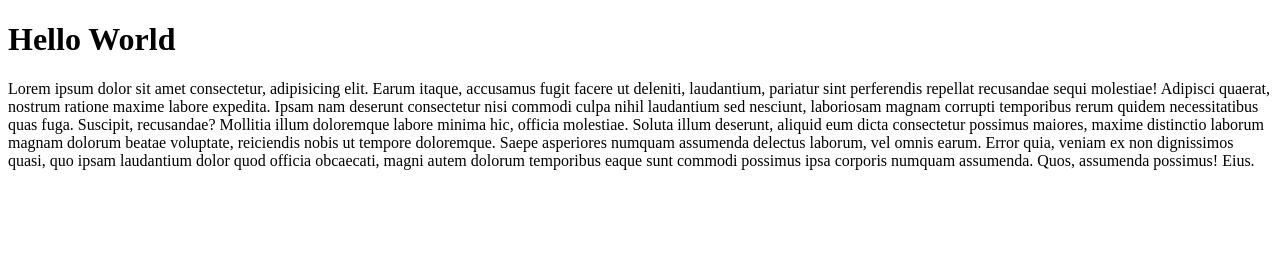
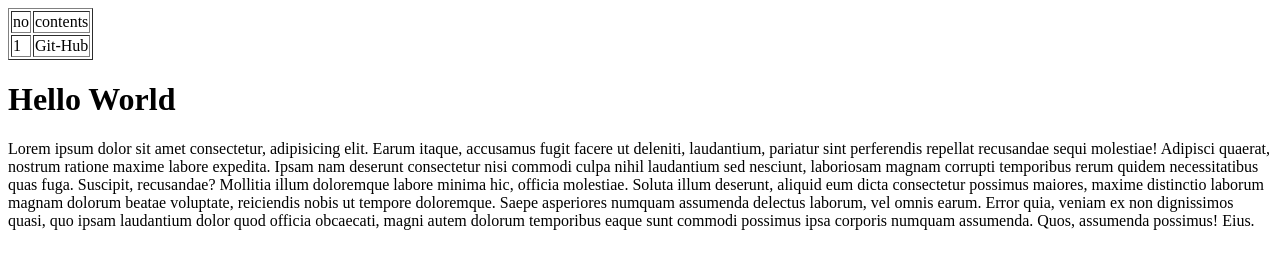
Before and after one commit to sosoyeon6176/kdtFed-241219, a plain HTML site: page 241219/index.html in a window 1280 px wide. Drawn offline with Linux system fonts and the light colour scheme.

Commit message:
241219-02

```diff
--- a/241219/index.html
+++ b/241219/index.html
@@ -6,6 +6,16 @@
     <title>Document</title>
   </head>
   <body>
+    <table border="1">
+      <tr>
+        <td>no</td>
+        <td>contents</td>
+      </tr>
+      <tr>
+        <td>1</td>
+        <td>Git-Hub</td>
+      </tr>
+    </table>
     <h1>Hello World</h1>
     <p>
       Lorem ipsum dolor sit amet consectetur, adipisicing elit. Earum itaque,
```
